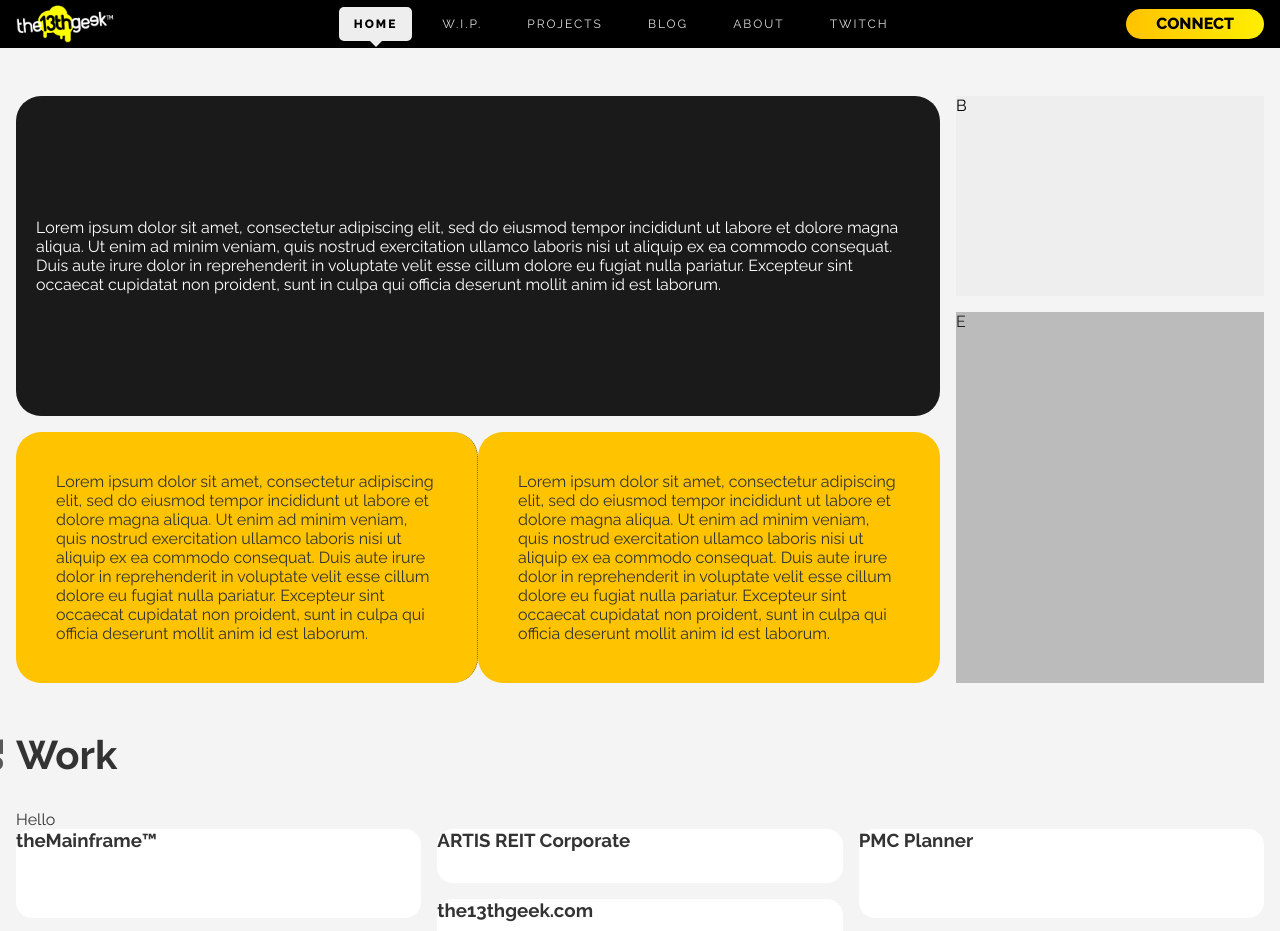
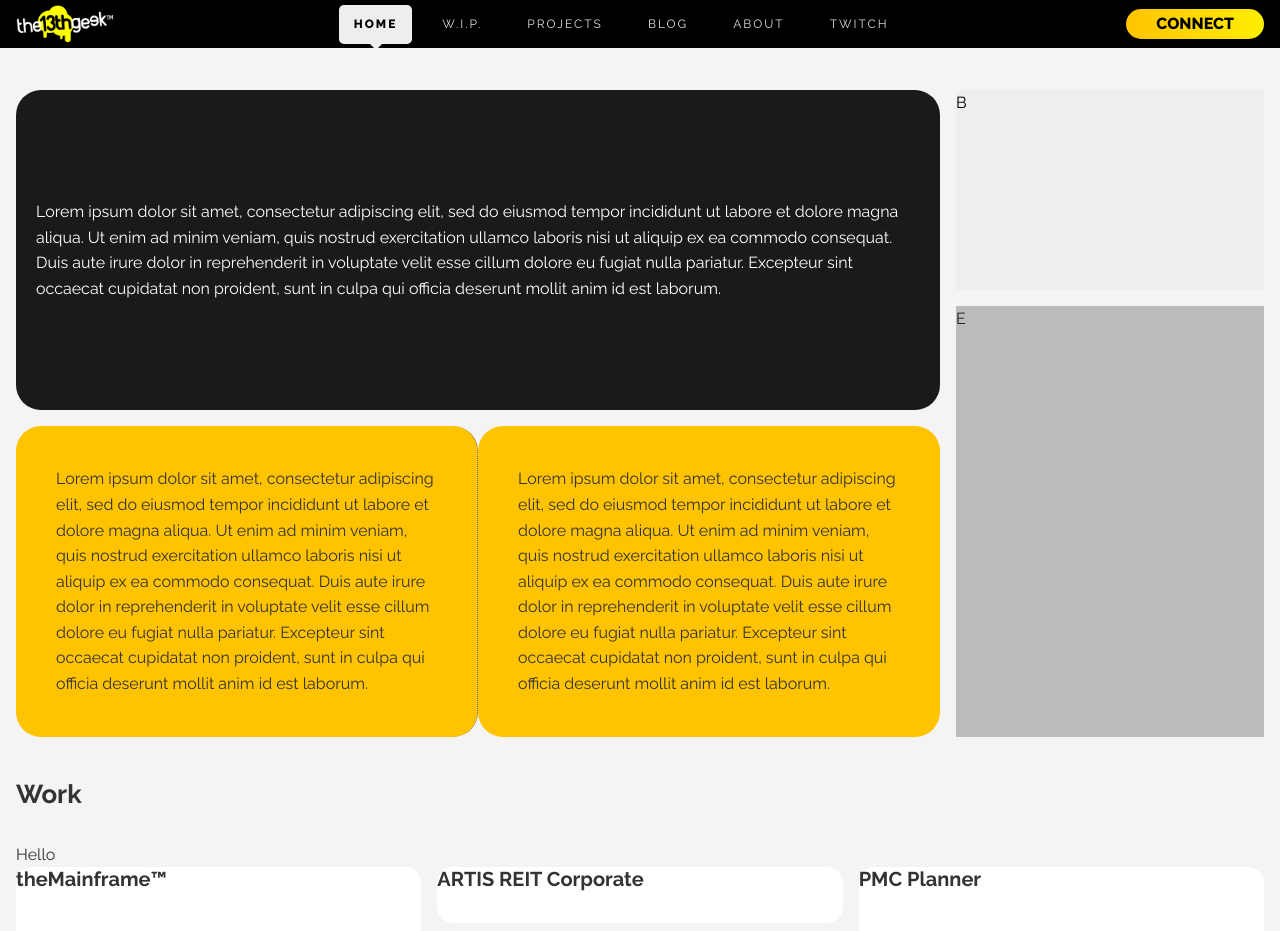
Before and after one commit to the13thgeek/the13thgeek-dot-com-astro, an Astro site: page / in a window 1280 px wide. Shown: the top 931 px of the page. Built offline with nearby package versions, Linux system fonts and the light colour scheme; Astro itself is replaced by a stand-in of ours; no server answers; a web font is replaced by a local one.

Commit message:
style updates

```diff
--- a/src/components/ProjectsGrid.scss
+++ b/src/components/ProjectsGrid.scss
@@ -27,18 +27,18 @@ ul.projects {
   display: grid;
   grid-template-columns: 1fr;
   gap: 1rem;
-  border-radius: $border-sm;
+  border-radius: $border-radius-sm;
 
   @include respond(md) {
     grid-template-columns: 1fr 1fr 1fr 1fr;
     grid-template-rows: 1fr 1fr 1fr 1fr 1fr 1fr 1fr;
-    border-radius: $border-md;
+    border-radius: $border-radius-md;
   }
 
   @include respond(lg) {
     grid-template-columns: 1fr 1fr 1fr 1fr 1fr 1fr;
     grid-template-rows: 1fr 1fr 1fr 1fr 1fr;
-    border-radius: $border-lg;
+    border-radius: $border-radius-lg;
   }
 
   .project-item {
--- a/src/components/SectionHero2.scss
+++ b/src/components/SectionHero2.scss
@@ -29,16 +29,16 @@
             background-color: #1a1a1a;
             color: #fff;
             padding: 20px;
-            border-radius: $border-sm;
+            border-radius: $border-radius-sm;
             display: flex;
             align-items: center;
 
             @include respond(md) {
-                border-radius: $border-md;
+                border-radius: $border-radius-md;
                 min-height: 40vh;
             }
             @include respond(lg) {
-                border-radius: $border-lg;
+                border-radius: $border-radius-lg;
             }
         }
 
@@ -59,14 +59,14 @@
             display: flex;
             align-items: center;
             padding: 20px;
-            border-radius: $border-sm;
+            border-radius: $border-radius-sm;
 
             @include respond(md) {
-                border-radius: $border-md;
+                border-radius: $border-radius-md;
                 padding: 30px;
             }
             @include respond(lg) {
-                border-radius: $border-lg;
+                border-radius: $border-radius-lg;
                 padding: 40px;
             }
         }
--- a/src/styles/_variables.scss
+++ b/src/styles/_variables.scss
@@ -1,3 +1,5 @@
+@use "sass:math";
+
 /* Fonts */
 $global-font-family: 'Raleway';
 $global-font-jp: 'Noto Sans JP', sans-serif;
@@ -7,33 +9,33 @@ $global-font-base: 16px;
 $swatch-1: #1a1a1a;
 $swatch-2: #ffc300;
 $swatch-3: #fe0;
+$base-size: 1rem;
+$ratio: 1.618;
 
 // Font sizes
-$font-size-sm: 0.875rem; // 14px
-$font-size-md: 1rem;     // 16px
-$font-size-lg: 1.25rem;  // 20px
-$font-size-xl: 2rem;     // 32px
+// $font-size-sm: 0.875rem; // 14px
+// $font-size-md: 1rem;     // 16px
+// $font-size-lg: 1.25rem;  // 20px
+// $font-size-xl: 2rem;     // 32px
+$size-0: math.div($base-size, $ratio);
+$size-1: $base-size;
+$size-2: $base-size * $ratio;
+$size-3: $base-size * ($ratio * $ratio);
 
 // Breakpoints
 $breakpoints: (
-  md: 768px,
-  lg: 992px,
-  xl: 1280px,
-  xxl: 1440px
+  md: 48rem,
+  lg: 62rem,
+  xl: 80rem,
+  xxl: 90rem
 );
 
-// Spacing scale (optional, for padding/margins)
-$spacing-xs: 0.5rem;
-$spacing-sm: 1rem;
-$spacing-md: 2rem;
-$spacing-lg: 3rem;
-$spacing-xl: 4rem;
 
 $default-bg-color: #f4f4f4;
 $navbar-bg-color: #000;
 $footer-bg-color: #000;
 
 // border-radius
-$border-sm: 10px;
-$border-md: 15px;
-$border-lg: 25px;
+$border-radius-sm: 10px;
+$border-radius-md: 15px;
+$border-radius-lg: 25px;
--- a/src/styles/global.scss
+++ b/src/styles/global.scss
@@ -6,45 +6,49 @@
     box-sizing: border-box;
 }
 
+html {
+  font-size: 100%;
+}
+
 body {
-    height: 100vh;
+    //height: 100vh;
     background-color: $default-bg-color;
     color: #212121;
     font-family: $global-font-family, sans-serif;
-    font-size: 16px;
+    //font-size: 16px;
+    line-height: 1.6;
 }
 
 a {
     color: yellow;
 }
 
-h1 {
-  font-size: $font-size-xl;
-
-  @include respond(md) {
-    font-size: 2.5rem;
-  }
+h1, h2, h3, h4, h5, h6 {
+    line-height: 1.2;
+    margin-bottom: 0.5em;
+    font-weight: 700;
+    margin: 0;
 }
 
+h1 {
+  font-size: $size-3;
+}
 h2 {
-    position: relative;
-    // font-size: $font-size-xl;
-    font-size: 2em;
-
-    @include respond(md) {
-        font-size: 2.5rem;
-    }
+  font-size: $size-2;
+}
+h3 {
+  font-size: $size-1 * 1.25;
 }
 
 section, footer {
-    padding: $spacing-sm 0;
+    padding: $size-1 0;
 
     @include respond(md) {
-        padding: $spacing-md 0;
+        padding: $size-2 0;
     }
 
     @include respond(lg) {
-        padding: $spacing-lg 0;
+        padding: $size-3 0;
     }
 }
 
```
